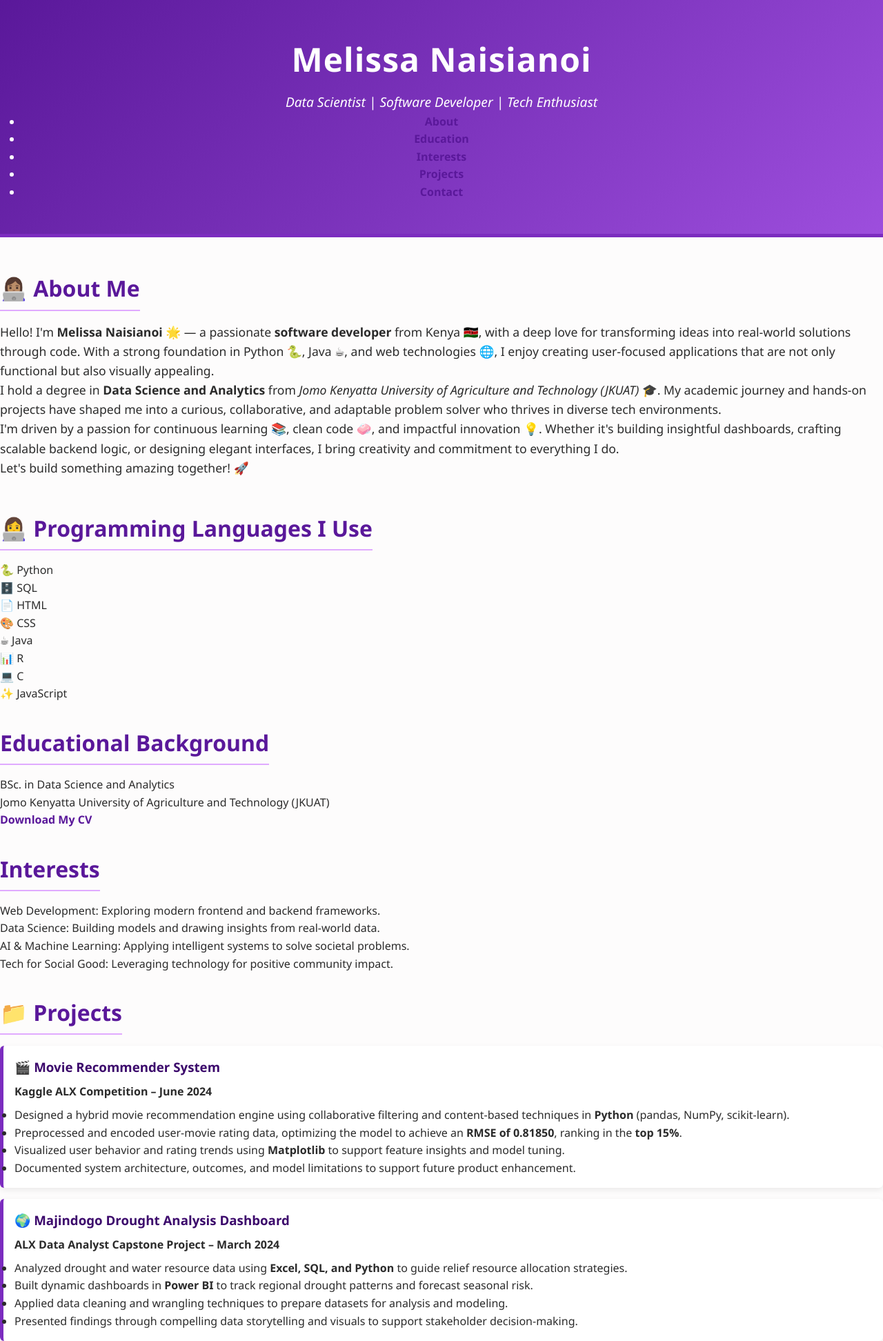
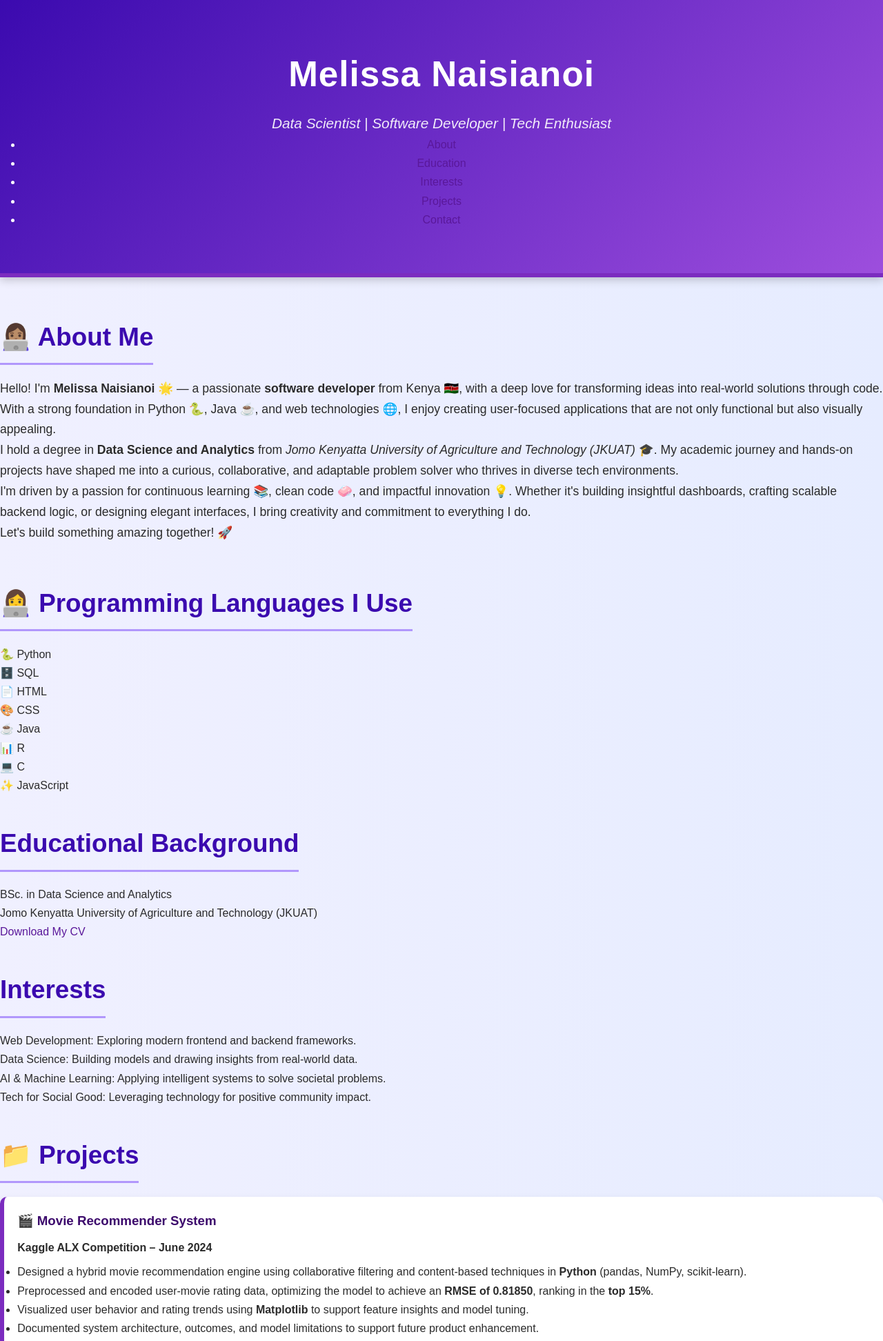
Before and after one commit to MelissaMatindi/Portfolio-Challenge-Hackathon-Project, a plain HTML site: page index.html in a window 1280 px wide. Shown: the top 1944 px of the page at 69% size. Drawn offline with Linux system fonts and the light colour scheme.

Commit message:
Updated style.css

```diff
--- a/style.css
+++ b/style.css
@@ -1,20 +1,19 @@
-/* Reset some default margins */
+/* Reset default margins and paddings */
 * {
   margin: 0;
   padding: 0;
   box-sizing: border-box;
+  scroll-behavior: smooth;
 }
 
 body {
-  font-family: 'Segoe UI', Tahoma, Geneva, Verdana, sans-serif;
-  background-color: #fdfcfc;
+  font-family: 'Poppins', sans-serif;
+  background: linear-gradient(to right, #f0f0ff, #e6ecff);
   color: #2b2b2b;
-  line-height: 1.6;
-  padding: 0;
-  margin: 0;
+  line-height: 1.7;
 }
 
-/* Overall layout container */
+/* Layout container */
 .container {
   max-width: 1100px;
   margin: 0 auto;
@@ -23,33 +22,37 @@ body {
 
 /* Header Section */
 header {
-  background: linear-gradient(135deg, #5a189a, #9d4edd);
+  background: linear-gradient(135deg, #3b0aaf, #9d4edd);
   color: #fff;
-  padding: 3rem 2rem;
+  padding: 4rem 2rem;
   text-align: center;
-  border-bottom: 5px solid #7b2cbf;
+  border-bottom: 6px solid #7b2cbf;
+  box-shadow: 0 4px 12px rgba(0,0,0,0.2);
 }
 
 header h1 {
-  font-size: 3rem;
-  margin-bottom: 0.5rem;
+  font-size: 3.2rem;
+  margin-bottom: 0.6rem;
   letter-spacing: 1px;
+  animation: fadeInDown 1s ease-in-out;
 }
 
 header p {
-  font-size: 1.2rem;
+  font-size: 1.3rem;
   font-style: italic;
+  opacity: 0.9;
 }
 
-/* Section titles */
+/* Section Titles */
 section h2 {
-  font-size: 2rem;
-  color: #5a189a;
-  margin-top: 2rem;
-  margin-bottom: 1rem;
-  border-bottom: 2px solid #e0aaff;
+  font-size: 2.3rem;
+  color: #3b0aaf;
+  margin-top: 2.5rem;
+  margin-bottom: 1.2rem;
+  border-bottom: 3px solid #b197fc;
   display: inline-block;
-  padding-bottom: 5px;
+  padding-bottom: 6px;
+  transition: color 0.3s ease;
 }
 
 /* About Section */
@@ -64,30 +67,36 @@ section h2 {
   padding-left: 0;
 }
 
-#skills li::before {
-  content: "💻 ";
-  margin-right: 0.5rem;
-  color: #7b2cbf;
+#skills li {
+  margin-bottom: 0.6rem;
+  font-size: 1rem;
 }
 
-/* Projects and Experience Cards */
+#skills li::before {
+  content: "✨ ";
+  margin-right: 0.5rem;
+  color: #5f27cd;
+}
+
+/* Cards: Projects & Experience */
 .project, .experience {
-  background-color: #fff;
-  padding: 1rem;
-  margin-bottom: 1rem;
-  border-left: 5px solid #7b2cbf;
-  box-shadow: 0 3px 8px rgba(0,0,0,0.08);
-  border-radius: 6px;
-  transition: transform 0.2s ease-in-out;
+  background-color: #ffffff;
+  padding: 1.2rem;
+  margin-bottom: 1.5rem;
+  border-left: 6px solid #7b2cbf;
+  box-shadow: 0 5px 12px rgba(0,0,0,0.1);
+  border-radius: 10px;
+  transition: all 0.3s ease;
 }
 
 .project:hover, .experience:hover {
-  transform: scale(1.01);
+  transform: scale(1.02);
+  box-shadow: 0 8px 20px rgba(0,0,0,0.15);
 }
 
 .project h3, .experience h3 {
   color: #3c096c;
-  margin-bottom: 0.5rem;
+  margin-bottom: 0.6rem;
 }
 
 .project p, .experience p {
@@ -96,25 +105,63 @@ section h2 {
 
 /* Contact Section */
 #contact {
-  background-color: #f3f0ff;
-  padding: 2rem;
+  background: linear-gradient(to right, #e0c3fc, #8ec5fc);
+  padding: 3rem 2rem;
   text-align: center;
-  border-top: 2px solid #e0aaff;
+  border-top: 4px solid #a29bfe;
+  color: #222;
+  box-shadow: inset 0 3px 12px rgba(0,0,0,0.1);
 }
 
 #contact p {
-  font-size: 1.1rem;
+  font-size: 1.2rem;
   margin-bottom: 1rem;
 }
 
+/* Buttons */
+.button {
+  display: inline-block;
+  padding: 0.8rem 1.6rem;
+  font-size: 1rem;
+  font-weight: bold;
+  color: white;
+  background: linear-gradient(45deg, #5a189a, #9d4edd);
+  border: none;
+  border-radius: 30px;
+  box-shadow: 0 4px 10px rgba(0,0,0,0.1);
+  cursor: pointer;
+  transition: all 0.3s ease;
+  text-decoration: none;
+}
+
+.button:hover {
+  transform: translateY(-3px);
+  background: linear-gradient(45deg, #7b2cbf, #b197fc);
+  box-shadow: 0 6px 16px rgba(0,0,0,0.2);
+}
+
+/* Links */
 a {
   color: #5a189a;
   text-decoration: none;
-  font-weight: bold;
+  transition: color 0.3s ease;
 }
 
 a:hover {
   text-decoration: underline;
+  color: #3b0aaf;
+}
+
+/* Scroll Reveal Animation */
+@keyframes fadeInDown {
+  0% {
+    opacity: 0;
+    transform: translateY(-20px);
+  }
+  100% {
+    opacity: 1;
+    transform: translateY(0);
+  }
 }
 
 /* Responsive Design */
```
